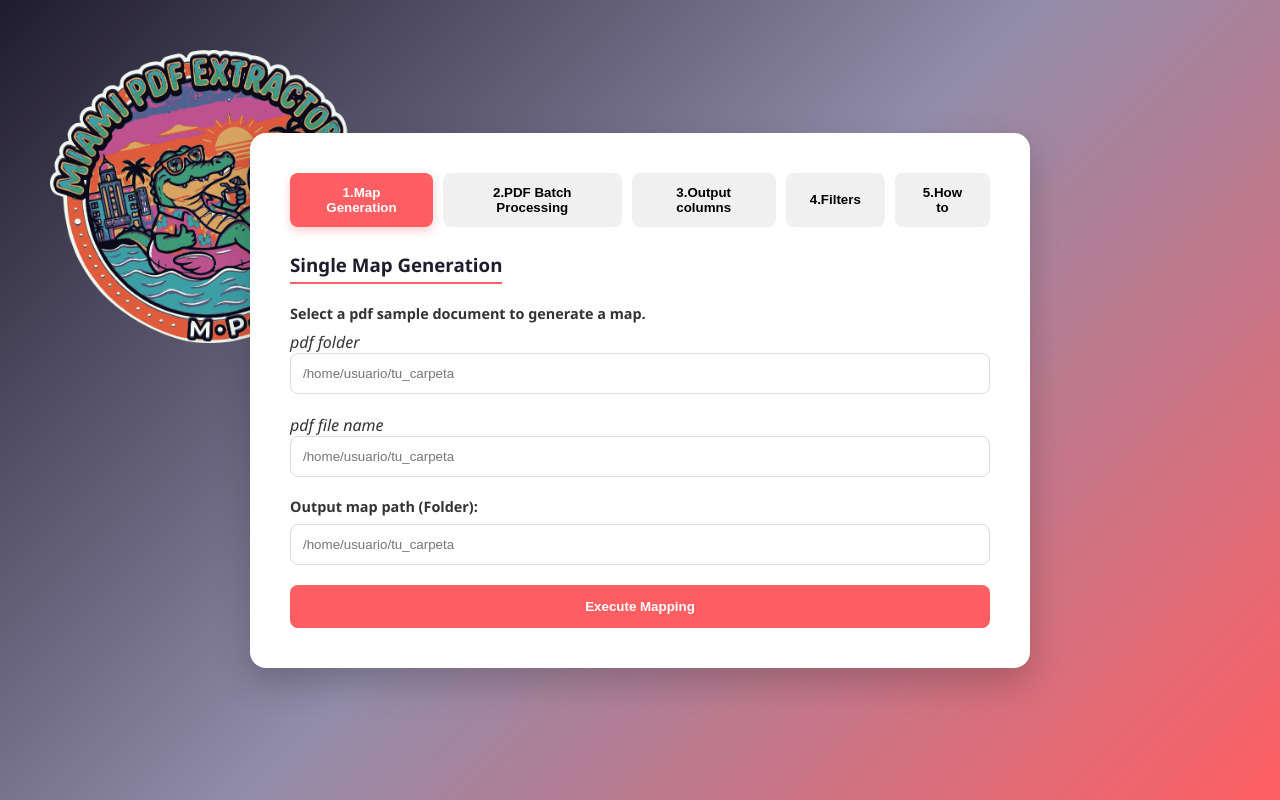
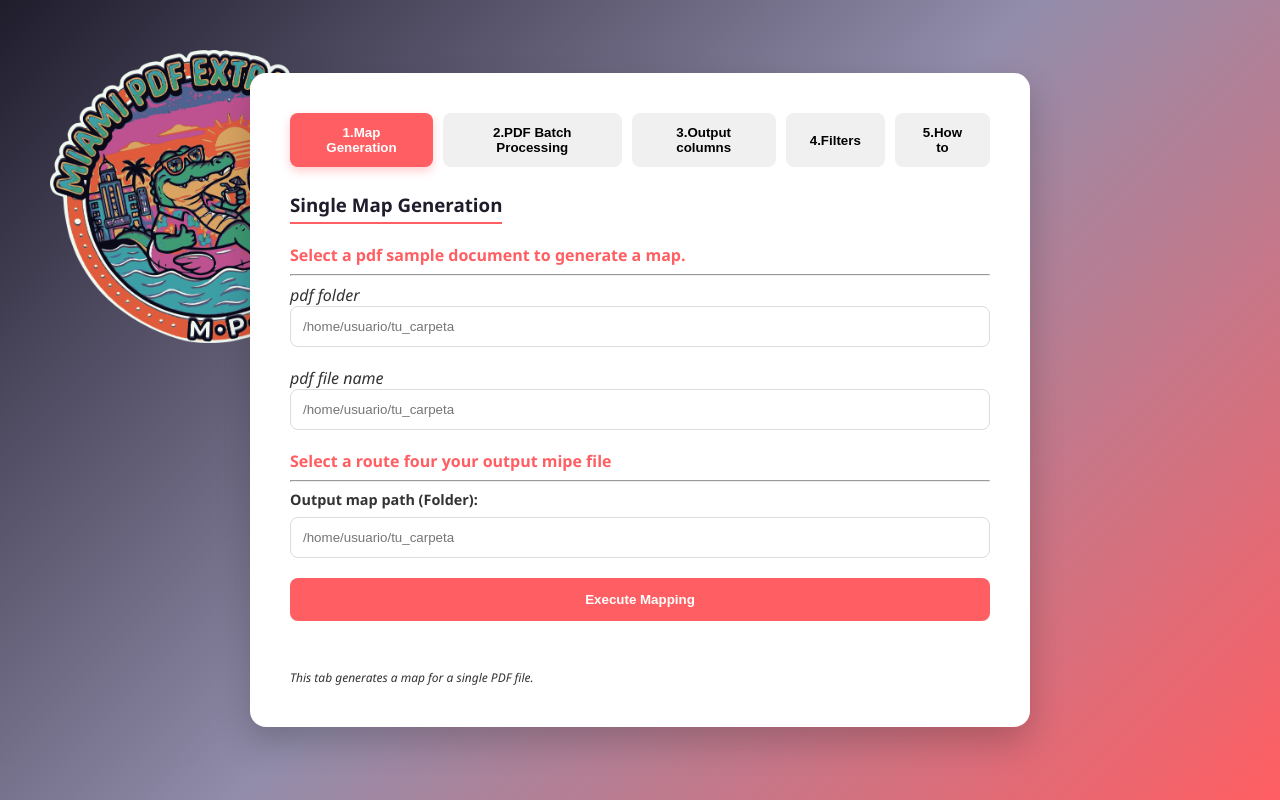
Before and after one commit to jmbaez75/miami-pdf-extractor, a Django app: template templates/extraction/interface.html in a window 1280 px wide, after a click on "1.Map Generation". Run offline with Django 5.2, Linux system fonts and the light colour scheme; the template is opened without the code that fills it, so the values that code supplies are empty.

Commit message:
web interface improv

```diff
--- a/static/css/styles.css
+++ b/static/css/styles.css
@@ -193,3 +193,18 @@ button:disabled {
     opacity: 0.5;
     cursor: not-allowed;
 }
+
+.section_head{
+    font-size: 16px;
+    font-weight: bold;
+    color: #ff5e62;
+}
+
+.explanations{
+    font-size: 14px;
+    font-style: italic;
+    /*salto entre parrafos*/
+    margin-top: 15px;
+    margin-bottom: 15px;
+    line-height: 1.5;
+}
--- a/templates/extraction/interface.html
+++ b/templates/extraction/interface.html
@@ -7,7 +7,7 @@
     <meta http-equiv="Pragma" content="no-cache">
     <meta http-equiv="Expires" content="0">
     <title>Miami Data Extractor</title>
-    <link rel="stylesheet" href="{% static 'css/styles.css' %}?v=1.1">
+    <link rel="stylesheet" href="{% static 'css/styles.css' %}?v=1.2">
     <link rel="icon" type="image/png" href="{% static 'favicon.ico' %}?v=2">
 </head>
 <body>
@@ -27,30 +27,42 @@
     <div id="tab2" class="tab-content" style="display:none;">
 
         <h3>Single Map Generation</h3>
-        <label>Select a pdf sample document to generate a map.</label>
+
+        <div class="section_head">Select a pdf sample document to generate a map.</div>
+        <hr>
         <i>pdf folder</i><br>
         <input type="text" id="pdf_folder" value="{{pdf_folder}}" onchange="updateConfig('pdf_folder', this.value)" placeholder="/home/usuario/tu_carpeta">
         <i>pdf file name</i><br>
         <input type="text" id="pdf_input" value="{{pdf_input}}" onchange="updateConfig('pdf_input', this.value)" placeholder="/home/usuario/tu_carpeta">
+        <div class="section_head">Select a route four your output mipe file</div>
+        <hr>
         <label>Output map path (Folder):</label>
         <input type="text" id="map_out" value="{{output_map_path}}" onchange="updateConfig('output_map_path', this.value)" placeholder="/home/usuario/tu_carpeta">
 
 
     <button onclick="executeAction('single')">Execute Mapping</button>
+
+        <br/><br/><br/>
+         <span style="font-size: 12px; font-style: italic;">This tab generates a map for a single PDF file.</span>
     </div>
 
 
     <div id="tab1" class="tab-content" style="display:none;">
         <h3>PDF Batch Processing</h3>
-
-
-        <label>Route to .csv map folder (finish with /):</label><span style="font-size: 12px; font-style: italic;">Generate specific maps in "Single map generation" tab</span>
+        <div class="section_head">
+           Define the path to your map with named columns
+        </div>
+        <hr>
+        <label>Route to .csv map folder (finish with /):</label>
         <input type="text" accept=".csv" id="map_file_folder" value="{{map_file_folder}}" onchange="updateConfig('map_file_folder', this.value)">
 
         <label>Name of .csv map file (.csv)*:</label>
         <input type="text" accept=".csv" id="map_file" value="{{map_file}}" onchange="updateConfig('map_file', this.value)">
 
-
+        <div class="section_head">
+           Define the path for your pdf batch folder and for your output file
+        </div>
+        <hr>
         <label>Massive PDF folder:</label>
         <input type="text" id="mass_pdf_folder" value="{{mass_pdf_folder}}" onchange="updateConfig('mass_pdf_folder', this.value)">
 
@@ -58,8 +70,12 @@
         <input type="text" id="excel_folder" value="{{excel_folder}}" onchange="updateConfig('excel_folder', this.value)">
 
         <label for="sensitivity">Tolerance: <span id="val-sensitivity">{{sensitivity}}</span></label>
+
+         <div class="section_head">
+           Define the area tolerance arround a an element in the map.
+        </div>
+        <hr>
         <span style="font-size: 12px; font-style: italic;">Margin units relative to the map coordinates</span>
-
         <input type="range" id="sensitivity" min="0" max="50" value="{{sensitivity}}"
                        oninput="document.getElementById('val-sensitivity').innerText = this.value" onchange="updateConfig('sensitivity', this.value)">
 
@@ -73,8 +89,13 @@
 
     <div id="tab3" class="tab-content" style="display:none;">
         <h3>Map Editor (Tags)</h3>
-        Enter the names of the fields you want the app to extract. Leave fields blank to ignore them. Filled fields will be used as column headers.
-       <table  id="config-table">
+        <div class="explanations">
+        Each element in <b>left column</b> is a element in your map included in tab "PDF batch procesing".Be sure you defined a right path to a the .csv map file.
+        </div>
+        <div class="explanations">
+        The <b>right column</b> indicates that elements in the same position in the batch files willl be extracted in a column with the choosen name. Only elements in the named positions are extracted.
+        </div>
+        <table  id="config-table">
         <thead>
             <tr>
                 <th>PDF text in map</th>
```
